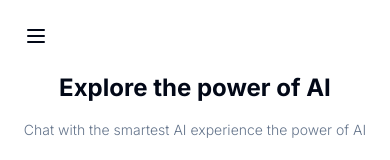
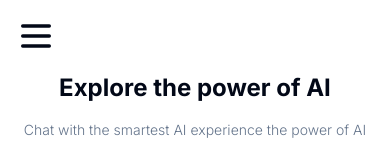
Before and after one commit to sherifzaher/artifix, a Next.js app: page /dashboard in a window 390 px wide. Shown: the top 160 px of the page. Built offline with nearby package versions, Linux system fonts and the light colour scheme.

Commit message:
fix: button descendant error

```diff
--- a/components/mobile-sidebar.tsx
+++ b/components/mobile-sidebar.tsx
@@ -17,7 +17,7 @@
   return (
     <Sheet>
       <SheetTrigger>
-        <Button variant="ghost" size="icon" className="md:hidden">
+        <Button asChild variant="ghost" size="icon" className="md:hidden">
           <Menu />
         </Button>
         <SheetContent side="left" className="p-0">
```
